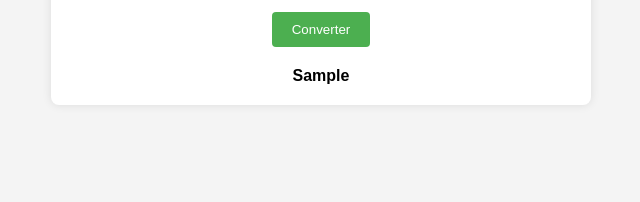
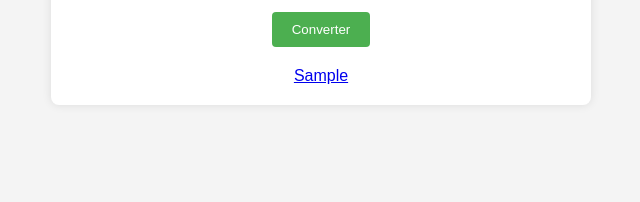
Before and after one commit to BDaniottiM/twitterconversor, a plain HTML site: page index.html in a window 1280 px wide. Both pictures are taken after typing "Sample" into the empty fields and a click on the button "Converter". Shown: the part 188-390 px from the top of the page, 319-959 px from the left. Drawn offline with Linux system fonts and the light colour scheme.

Commit message:
Update index.html

```diff
--- a/index.html
+++ b/index.html
@@ -14,7 +14,7 @@
         h2 {
             color: #333;
         }
-	p {
+        p {
             color: #333;
         }
         #converterForm {
@@ -45,10 +45,9 @@
             background-color: #45a049;
         }
         #convertedURL {
-            margin-top: 20px;
             font-weight: bold;
         }
-	#footer {
+        #footer {
             position: absolute;
             bottom: 0;
             left: 0;
@@ -57,7 +56,11 @@
             font-size: 14px;
             color: #777;
             padding: 10px;
-      	}
+        }
+        /* Esconder o link convertido inicialmente */
+        #convertedLink {
+            display: none;
+        }
     </style>
 </head>
 <body>
@@ -69,6 +72,8 @@
         <br>
         <button onclick="converterURL()" id="convertButton">Converter</button>
         <div id="convertedURL"></div>
+        <!-- Adicionar um link clicável para o URL convertido (invisível por padrão) -->
+        <a id="convertedLink" href="" target="_blank">Link Convertido</a>
     </div>
     <div id="footer">Site produzido por Bruno Daniotti Miranda</div>
 
@@ -76,7 +81,12 @@
         function converterURL() {
             var inputURL = document.getElementById('urlInput').value;
             var convertedURL = inputURL.replace(/(x\.com|twitter\.com)/g, 'fxtwitter.com');
-            document.getElementById('convertedURL').innerText = convertedURL;
+            var convertedLink = document.getElementById('convertedLink');
+            convertedLink.href = convertedURL; // Define o href do link convertido
+            convertedLink.innerText = convertedURL; // Define o texto do link
+            // Torna o link visível quando um link for convertido
+            convertedLink.style.display = 'inline-block';
+            convertedLink.style.marginTop = '20px';
         }
     </script>
 
```
